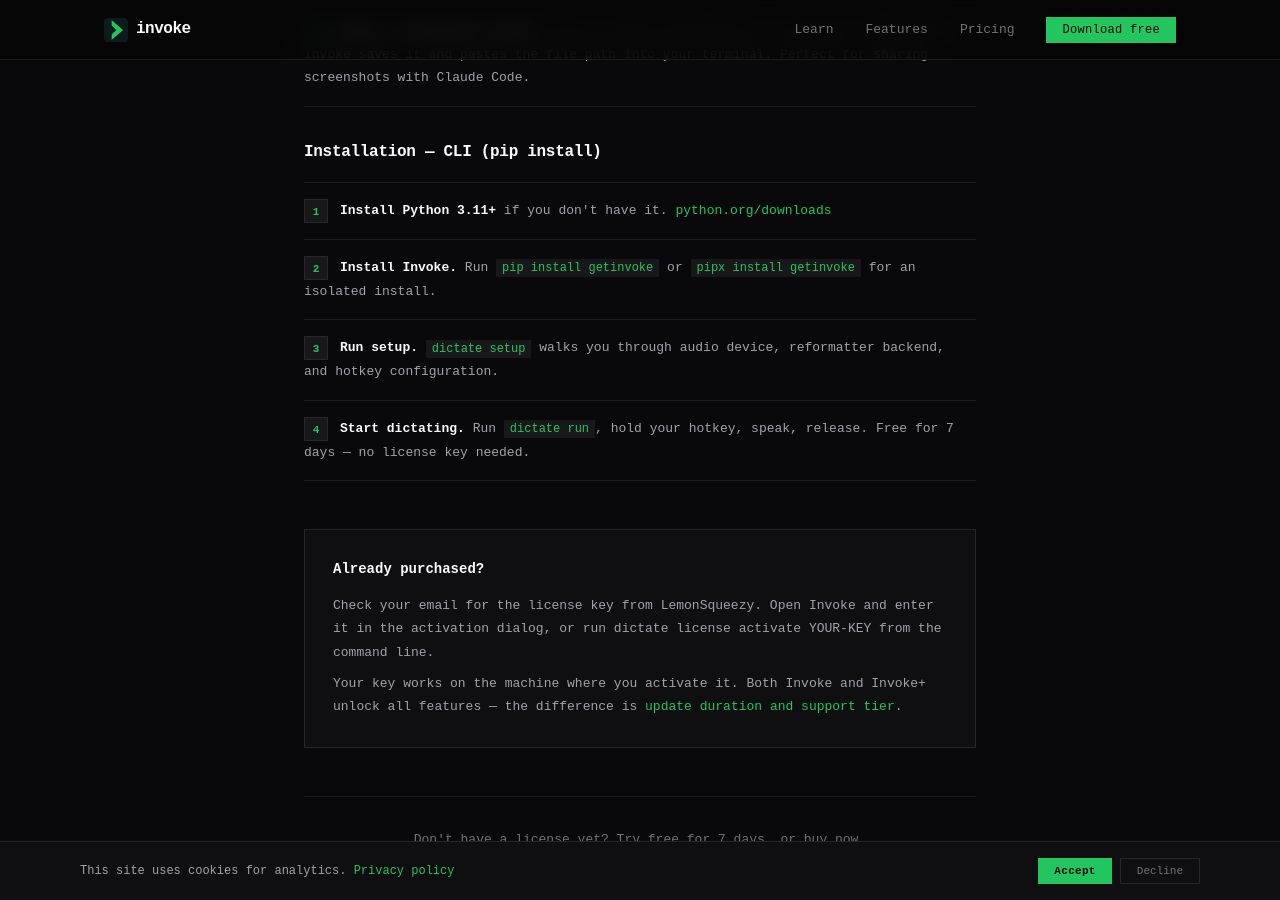
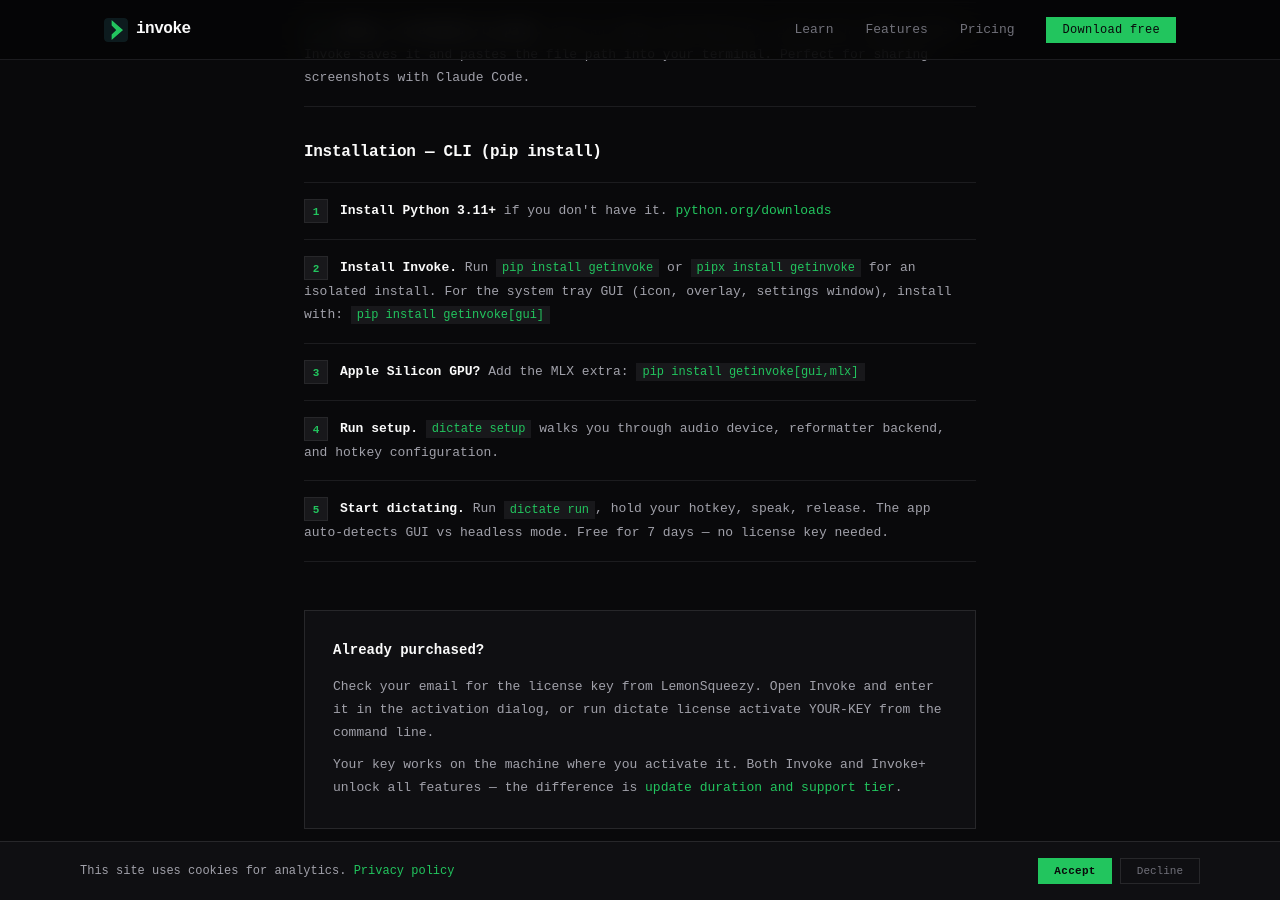
Before and after one commit to zmroth/getinvoke.dev, a Jekyll site: the page built from download/index.html, in a window 1280 px wide and 900 px high, scrolled down 2497 px. Built offline with Jekyll 4.4.1, drawn with Linux system fonts in a browser that asks for light colours.

Commit message:
Add GUI vs headless install instructions to download page
Clarifies pip install extras: [gui] for system tray, [gui,mlx] for
Apple Silicon GPU. Notes that dictate run auto-detects GUI vs headless.

Co-Authored-By: Claude Opus 4.6 (1M context) <noreply@anthropic.com>

```diff
--- a/download/index.html
+++ b/download/index.html
@@ -753,9 +753,10 @@ footer .container {
     <h3 class="dl-section-title" style="margin-top:32px;">Installation &mdash; CLI (pip install)</h3>
     <ol class="steps-list">
       <li><strong>Install Python 3.11+</strong> if you don't have it. <a href="https://python.org/downloads" target="_blank" rel="noopener noreferrer">python.org/downloads</a></li>
-      <li><strong>Install Invoke.</strong> Run <code>pip install getinvoke</code> or <code>pipx install getinvoke</code> for an isolated install.</li>
+      <li><strong>Install Invoke.</strong> Run <code>pip install getinvoke</code> or <code>pipx install getinvoke</code> for an isolated install. For the system tray GUI (icon, overlay, settings window), install with: <code>pip install getinvoke[gui]</code></li>
+      <li><strong>Apple Silicon GPU?</strong> Add the MLX extra: <code>pip install getinvoke[gui,mlx]</code></li>
       <li><strong>Run setup.</strong> <code>dictate setup</code> walks you through audio device, reformatter backend, and hotkey configuration.</li>
-      <li><strong>Start dictating.</strong> Run <code>dictate run</code>, hold your hotkey, speak, release. Free for 7 days &mdash; no license key needed.</li>
+      <li><strong>Start dictating.</strong> Run <code>dictate run</code>, hold your hotkey, speak, release. The app auto-detects GUI vs headless mode. Free for 7 days &mdash; no license key needed.</li>
     </ol>
   </div>
 
```
